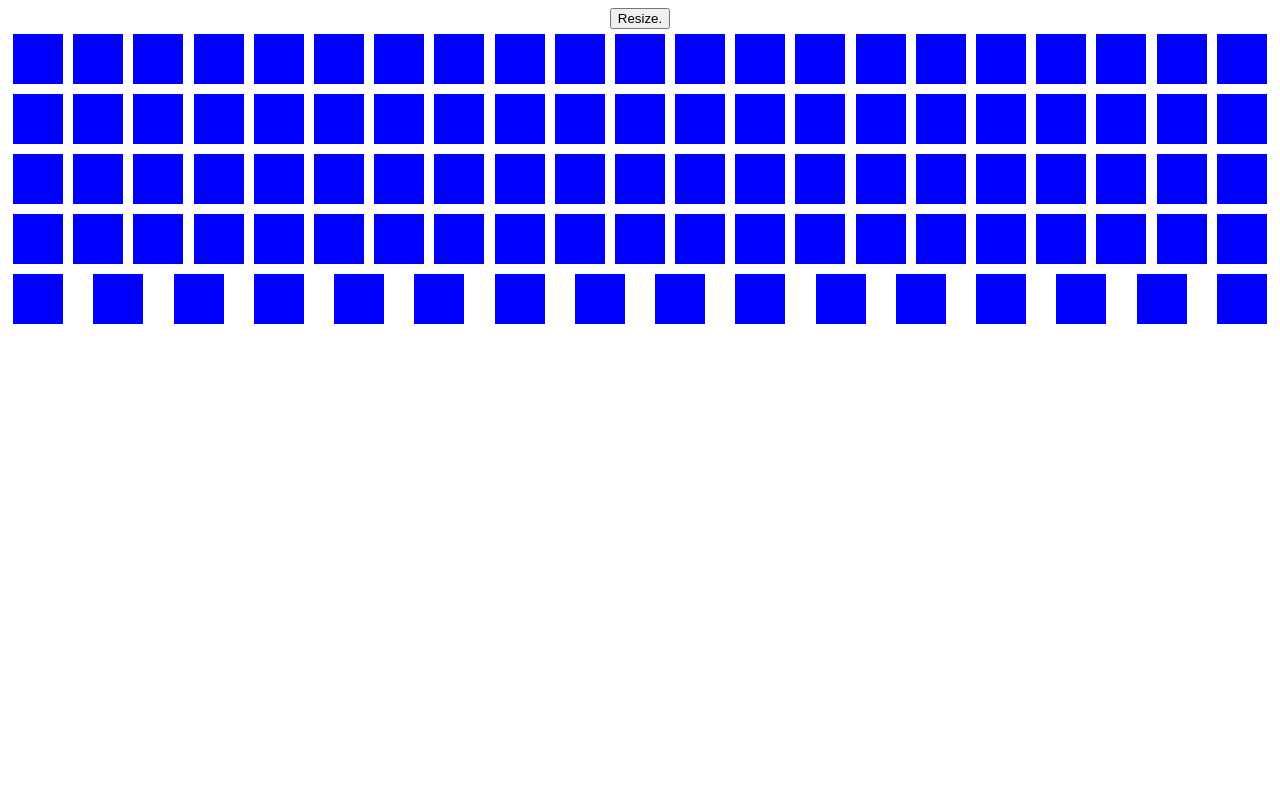
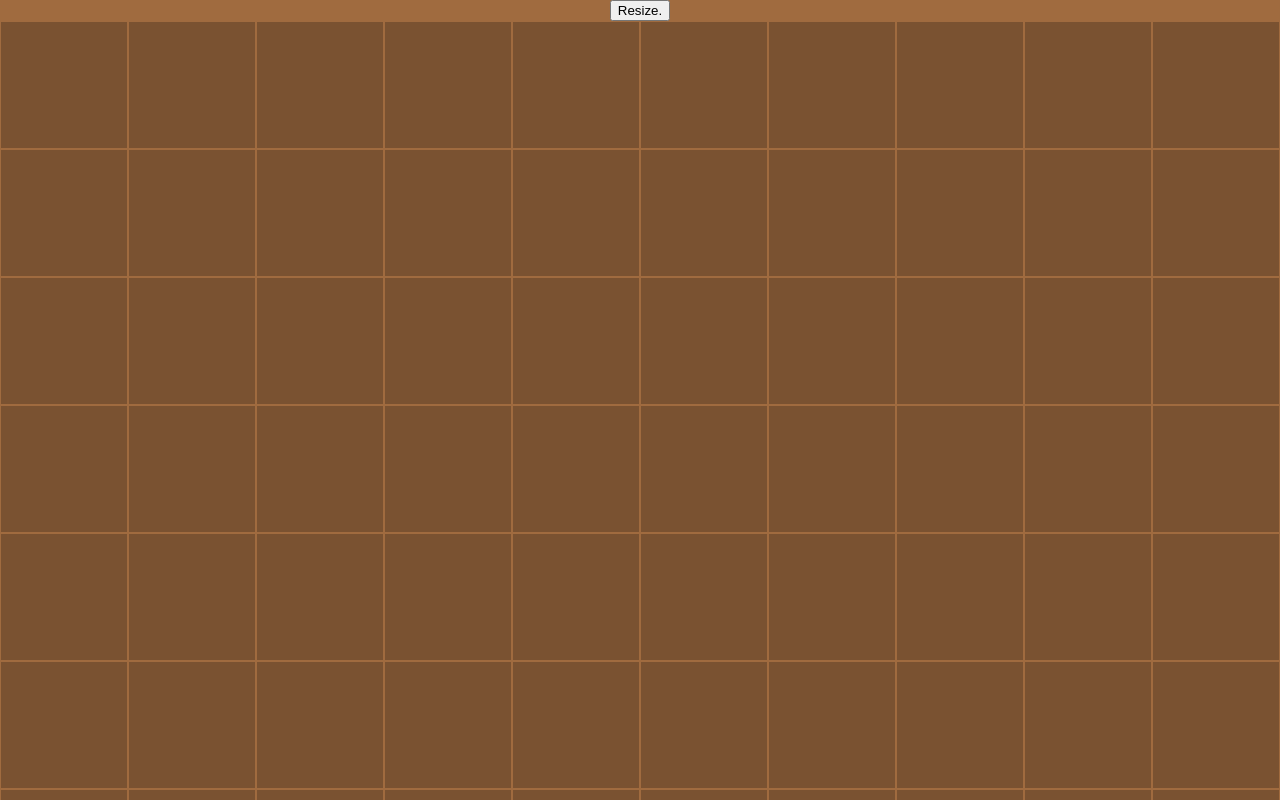
Before and after one commit to geometros/odin-etch-a-sketch, a plain HTML site: page index.html in a window 1280 px wide. Shown: the top 800 px of the page. Drawn offline with Linux system fonts and the light colour scheme.

Commit message:
Fixed grid to appear square,equalized margins,changed colors

```diff
--- a/scripts.js
+++ b/scripts.js
@@ -1,4 +1,6 @@
 const GRID = 10
+const MARGIN = 1
+let WIDTH = (window.innerWidth - 2 * GRID * MARGIN) / GRID
 const GRIDSIZE = GRID*GRID;
 
 const container = document.createElement('div');
@@ -6,7 +8,7 @@ container.setAttribute('id','container')
 
 for  (i=0;i<GRIDSIZE;i++){
     const div = document.createElement('div');
-    div.setAttribute('style','background-color:blue')
+    div.setAttribute('style',`margin:${MARGIN}px; width: ${WIDTH}px; height: ${WIDTH}px`)
     div.classList.add('gridItem')
     container.appendChild(div)
 }
@@ -15,7 +17,7 @@ document.body.appendChild(container)
 
 addEventListener("mouseover", (event) => {
     if(event.target.classList.contains('gridItem')){
-         event.target.style.backgroundColor = "red";
+         event.target.style.backgroundColor = "#222";
     }
 })
 
@@ -34,7 +36,8 @@ function refresh(SIZE) {
 
     for (i=0;i<SIZE*SIZE;i++){
         const div = document.createElement('div');
-        div.setAttribute('style','background-color:blue')
+        WIDTH = (window.innerWidth/SIZE) - 2*MARGIN
+        div.setAttribute('style',`margin:${MARGIN}px; width: ${WIDTH}px; height: ${WIDTH}px`)
         div.classList.add('gridItem')
         parent.appendChild(div)
     }
--- a/styles.css
+++ b/styles.css
@@ -6,17 +6,19 @@
 #container {
     display: flex;
     flex-flow: row wrap;
-    justify-content: space-between;
+    margin:0;
+    /* justify-content: space-between; */
 }
-
-#container > div {
-    color: white;
-    width: .0625%;
-    width: 50px;
-    height: 50px;
-    margin: 5px;
-} /* Sizing was not coming from % width at all!!! what! idea, define the sizing in js so that it's easier to tweak the scaling between settings*/
 
 div#hidden {
     display: none;
 }
+
+.gridItem {
+    background-color:rgb(122, 82, 49)
+}
+
+html, body {
+    background-color: rgb(160, 107, 63);
+    margin: 0;
+}
```
